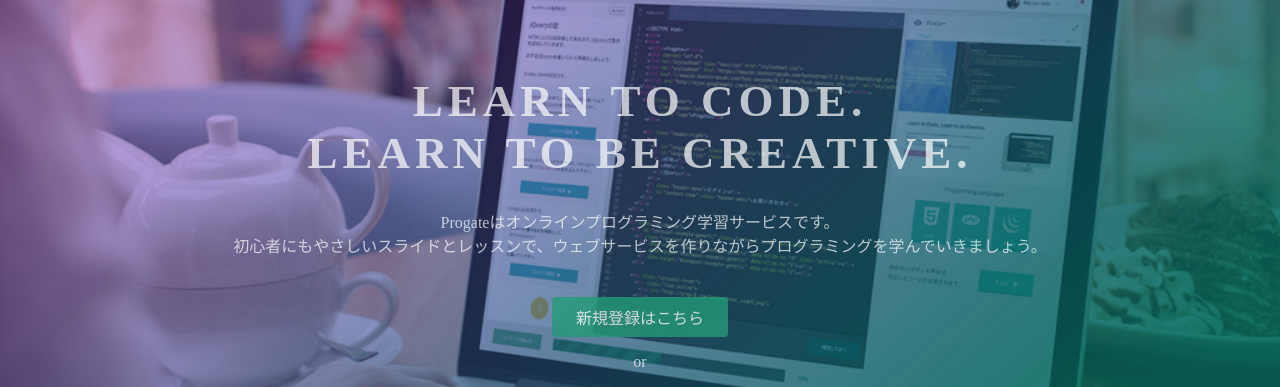
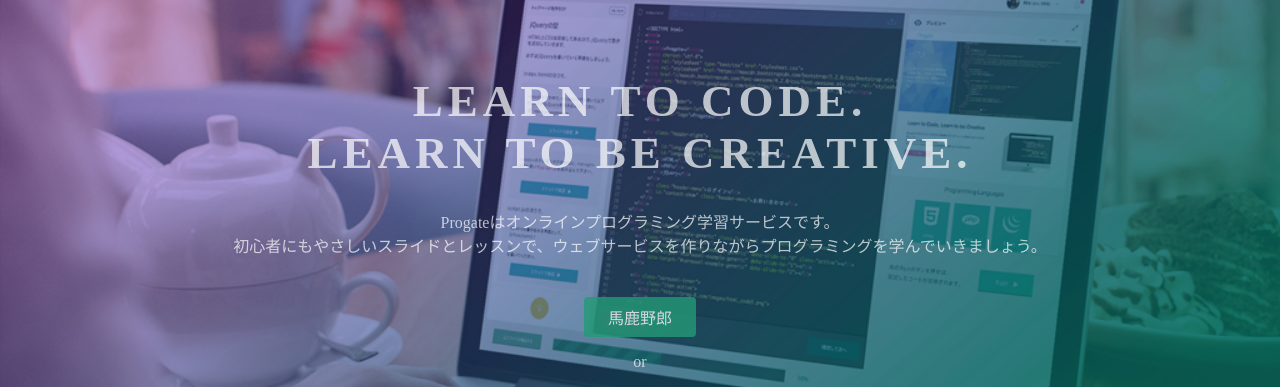
Before and after one commit to Keynutscocoa/Keynutscocoa.github.io, a plain HTML site: page index.html in a window 1280 px wide. Shown: the part 135-522 px from the top of the page. Drawn offline with Linux system fonts and the light colour scheme.

Commit message:
Update index.html

```diff
--- a/index.html
+++ b/index.html
@@ -26,7 +26,7 @@
       <h1>LEARN TO CODE.<br>LEARN TO BE CREATIVE.</h1>
       <p>Progateはオンラインプログラミング学習サービスです。<br>初心者にもやさしいスライドとレッスンで、ウェブサービスを作りながらプログラミングを学んでいきましょう。</p>
       <div class="btn-wrapper">
-        <a href="#" class="btn signup">新規登録はこちら</a>
+        <a href="#" class="btn signup">馬鹿野郎</a>
         <p>or</p>
         <a href="#" class="btn facebook"><span class="fa fa-facebook"></span>Facebookで登録</a>
         <a href="#" class="btn twitter"><span class="fa fa-twitter"></span>Twitterで登録</a>
```
